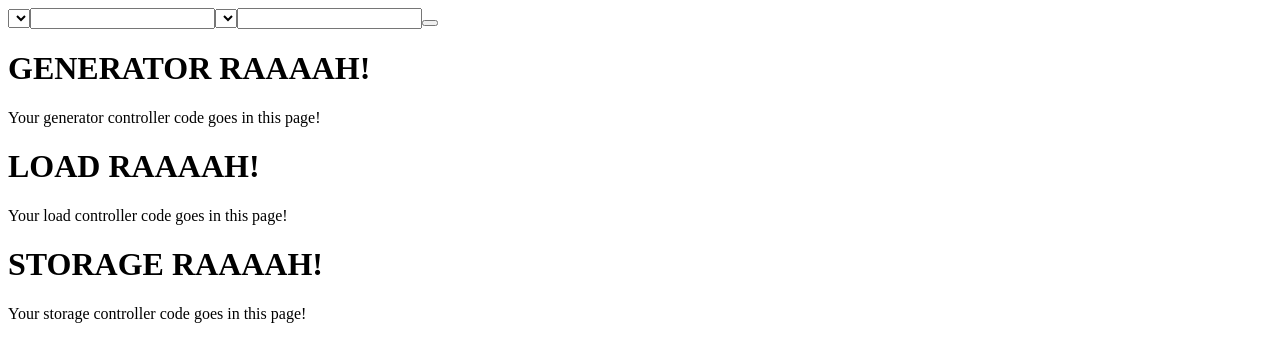
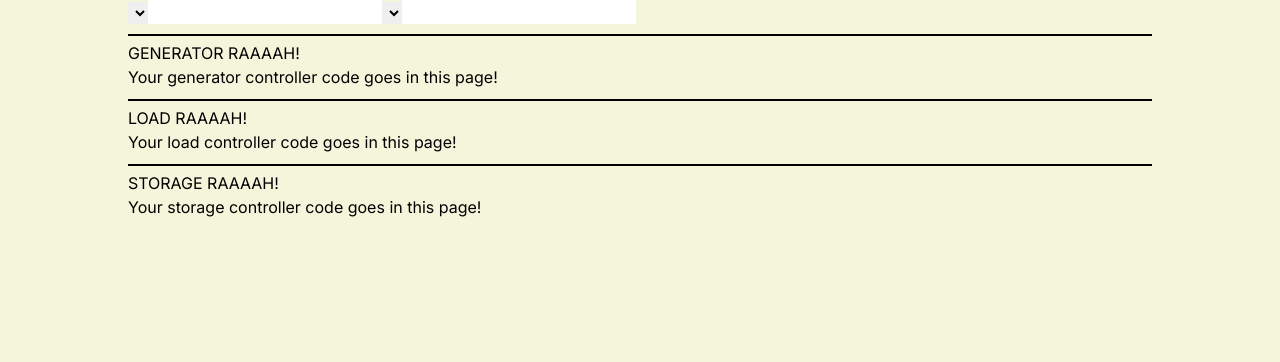
Before and after one commit to slacgismo/family-day-website, a Next.js app in the folder family-day/: page /controller in a window 1280 px wide. Shown: the top 362 px of the page. Built offline with nearby package versions, Linux system fonts and the light colour scheme.

Commit message:
major progress in managing styling within next13

```diff
--- a/family-day/pages/display.tsx
+++ b/family-day/pages/display.tsx
@@ -1,10 +1,15 @@
 "use client"
+
+import styles from '@/styles/display.module.css'
 
 /*
 
 The Display page is intended to be a dynamically generated, simple viewing page. It should take the device list and, based on their type (L,G,or S), add them to the fun diagram.
 
 */
+
+
+// *********** END OF IMPORTS ***********
 
 export default function Display() {
     return (
--- /dev/null
+++ b/family-day/src/app/(controller)/controller.module.css
@@ -0,0 +1,25 @@
+/*
+This is the CSS for the controller page and sub modules rendered within that top-level page
+*/
+
+.backdrop {
+    width: 100%;
+    height: 100%;
+    background-color: beige;
+}
+
+.controller {
+    margin: auto;
+    width: 80%;
+}
+
+.block {
+    border-top: 2px;
+    border-color: black;
+    border-style: solid;
+    padding-top: 5px;
+    margin-top: 10px;
+    border-bottom: 0;
+    border-left: 0;
+    border-right: 0;
+  }
--- a/family-day/pages/controller.tsx
+++ b/family-day/src/app/(controller)/controller/page.tsx
@@ -14,6 +14,9 @@ Each device module needs to "stream" the data from their respective IP and updat
 
 */
 
+import styles from '../controller.module.css'
+
+
 import { addDevice } from '@/reducers/deviceList'
 import { useDispatch } from 'react-redux'
 import { useEffect, useState } from 'react'
@@ -22,6 +25,8 @@ import { useSelector } from 'react-redux'
 import ControllerGenerator from '@/app/modules/controller/generator'
 import ControllerLoad from '@/app/modules/controller/load'
 import ControllerStorage from '@/app/modules/controller/storage'
+
+// *********** END OF IMPORTS ***********
 
 export default function Controller() {
   const [active, setActive] = useState(false)
@@ -42,25 +47,33 @@ export default function Controller() {
   // then I will render a text field for the custom text.
     const Creator = (obj: {active: boolean}) => {
       return (
-        <div className='creator'>
-          <select className='deviceTypes' />
-          <input className='ipaddress' />
-          <select className='deviceList'/>
-          <input className='customName' />
-          <button className='add' />
+        <div className={styles.creator}>
+          <select className={styles.deviceTypes} />
+          <input className={styles.ipaddress} />
+          <select className={styles.deviceList}/>
+          <input className={styles.customName} />
+          <button className={styles.add} />
         </div>
       )
     }
 
     return (
-      <div>
+      <div className={styles.backdrop}>
+        <div className={styles.controller}>
           <Creator active={active} />
+          <section className={styles.block}>
             <h1> GENERATOR RAAAAH!</h1>
               <ControllerGenerator />
+          </section>
+          <section className={styles.block}>
             <h1> LOAD RAAAAH!</h1>
               <ControllerLoad />
+          </section>
+          <section className={styles.block}>
             <h1> STORAGE RAAAAH!</h1>
               <ControllerStorage />
+          </section>
+        </div>
       </div>
     )
   }
--- /dev/null
+++ b/family-day/src/app/(controller)/layout.tsx
@@ -0,0 +1,26 @@
+"use client"
+
+import styles from "./controller.module.css"
+
+export default function ControllerLayout({
+  children, // will be a page or nested layout
+}: {
+  children: React.ReactNode
+}) {
+  return (
+    <section className={styles.backdrop}>
+      {/* Include shared UI here e.g. a header or sidebar */}
+      <style jsx global>
+        {`
+            body {
+                background: beige;
+                color: black;
+            }
+        `}
+      </style>
+      <nav></nav>
+
+      {children}
+    </section>
+  )
+}
--- a/family-day/src/app/homepage.tsx
+++ b/family-day/src/app/homepage.tsx
@@ -7,6 +7,8 @@ import { useDispatch } from 'react-redux'
 import { useState } from 'react'
 import { AppDispatch, useAppSelector } from '@/store/store'
 import { useSelector } from 'react-redux'
+
+// *********** END OF IMPORTS ***********
 
 export default function Homepage() {
     const [exampleInput, setExampleInput] = useState(0)
--- a/family-day/src/app/page.tsx
+++ b/family-day/src/app/page.tsx
@@ -10,6 +10,8 @@ import Homepage from './homepage'
 import { store } from '../store/store'
 import { Provider } from 'react-redux'
 
+// *********** END OF IMPORTS ***********
+
 export default function Home() {
   return (
       <Homepage />
--- a/family-day/tsconfig.json
+++ b/family-day/tsconfig.json
@@ -23,6 +23,6 @@
       "@/*": ["./src/*"]
     }
   },
-  "include": ["next-env.d.ts", "**/*.ts", "**/*.tsx", ".next/types/**/*.ts"],
+  "include": ["next-env.d.ts", "**/*.ts", "**/*.tsx", ".next/types/**/*.ts", "src/app/(controller)/layout.tsx"],
   "exclude": ["node_modules"]
 }
```
Also changed, not shown: family-day/pages/_app.tsx (added, +18 -0 lines), family-day/src/app/styles/display.module.css (added). Lines whose indentation alone changed are shown as unchanged.
